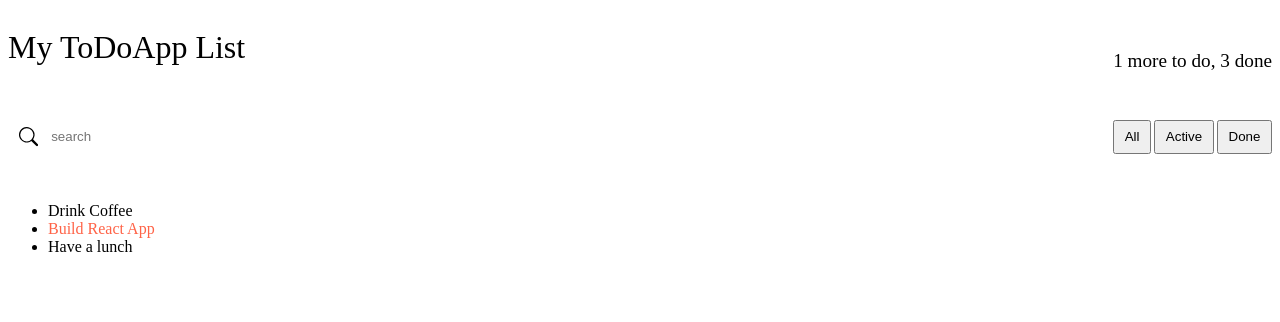
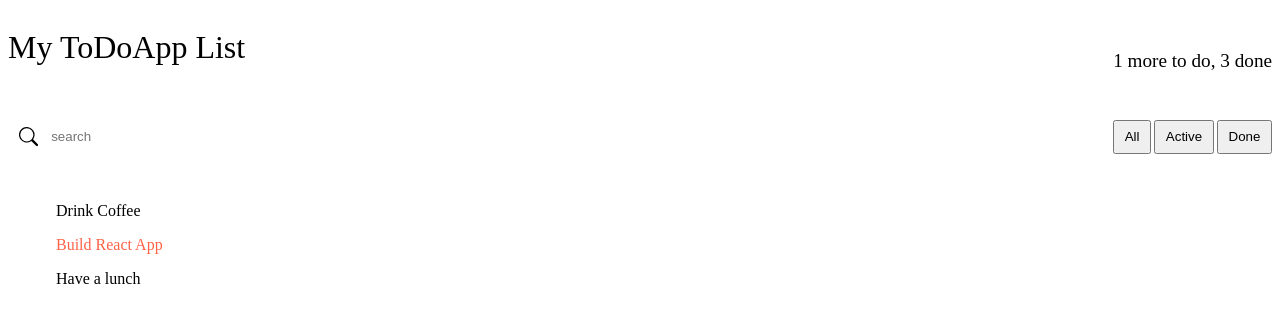
Before and after one commit to anysofronova/react-todo-advanced-app, a React (Create React App) app: page / in a window 1280 px wide. Shown: the top 322 px of the page. Built offline with nearby package versions, Linux system fonts and the light colour scheme.

Commit message:
TodoList Refactoring

```diff
--- a/src/components/TodoList/TodoList.jsx
+++ b/src/components/TodoList/TodoList.jsx
@@ -1,13 +1,15 @@
 import React from "react";
 import TodoListItem from "../TodoListItem/TodoListItem";
+import style from "./TodoList.module.css";
+import cn from "classnames";
 
 const TodoList = ({ todoData }) => {
   return (
-    <ul>
+    <ul className={cn(style.TodoList)}>
       {todoData.map((task) => {
         const { id, ...taskInfo } = task;
         return (
-          <li key={id}>
+          <li key={id} className={cn(style.listItem)}>
             <TodoListItem {...taskInfo} />
           </li>
         );
--- /dev/null
+++ b/src/components/TodoList/TodoList.module.css
@@ -0,0 +1,9 @@
+.TodoList {
+  display: flex;
+  flex-direction: column;
+  gap: 1rem;
+  padding: 0 3rem;
+}
+.listItem {
+  list-style: none;
+}
```
